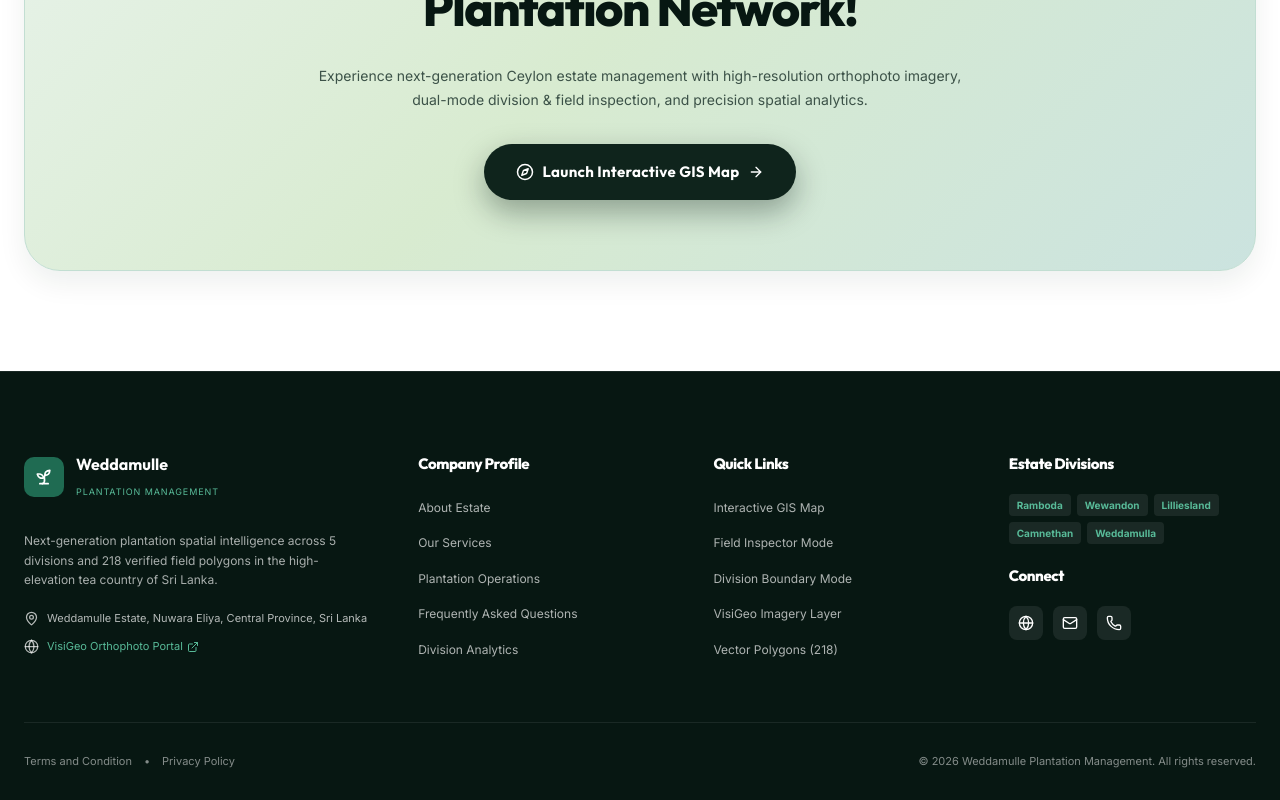
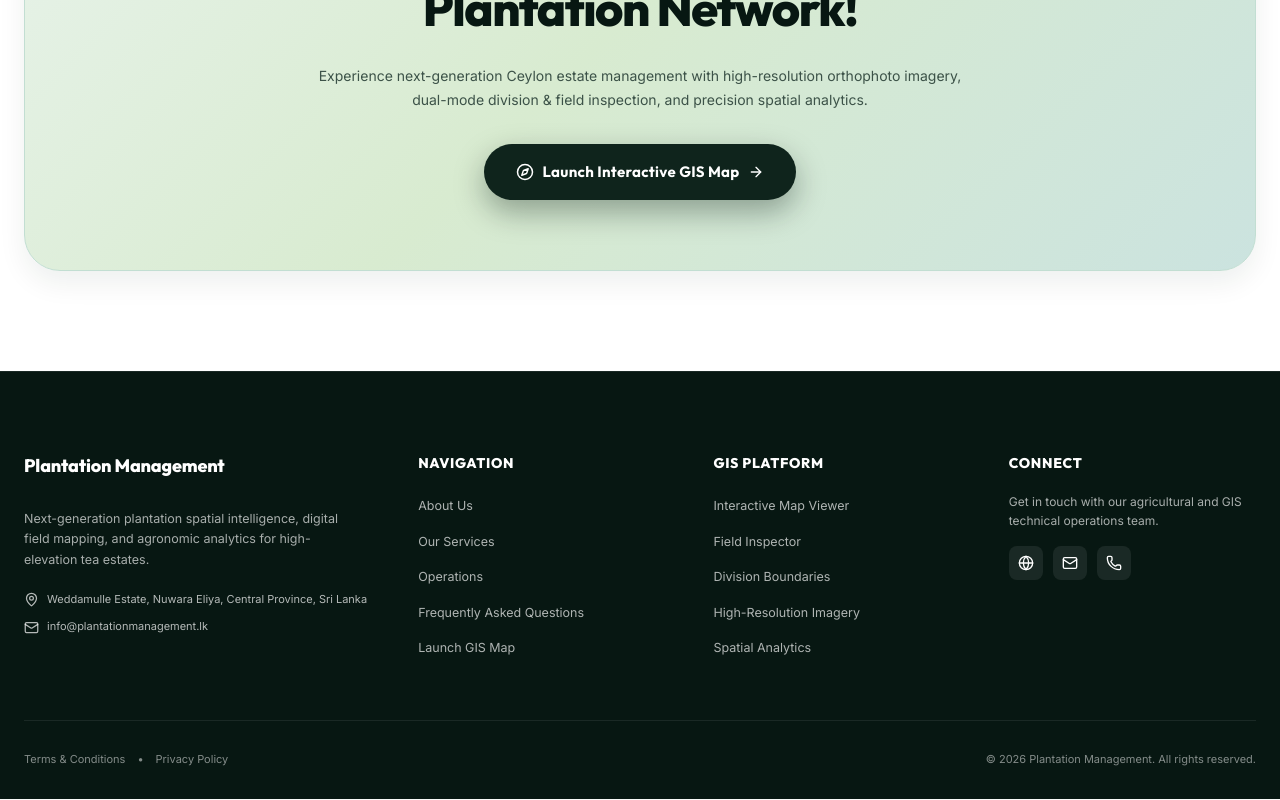
Before and after one commit to SULECO-AGRI/Plantation-management, a React (Vite) app: page / in a window 1280 px wide. Shown: the part 5041-5841 px from the top of the page. Built offline with nearby package versions, Linux system fonts and the light colour scheme.

Commit message:
Update footer: remove VisiGeo link and estate divisions, standardize brand and links

```diff
--- a/src/components/landing/LandingFooter.tsx
+++ b/src/components/landing/LandingFooter.tsx
@@ -1,6 +1,5 @@
-import { ExternalLink, Globe, Mail, MapPin, Phone, Sprout } from 'lucide-react'
+import { Globe, Mail, MapPin, Phone } from 'lucide-react'
 import { Link } from 'react-router-dom'
-import { VISIGEO_ROOT } from '../../data/layers'
 
 export function LandingFooter() {
   return (
@@ -11,16 +10,14 @@ export function LandingFooter() {
           {/* Brand & Address */}
           <div className="footer-col footer-col--brand">
             <Link to="/" className="footer-brand">
-              <span className="footer-brand__icon"><Sprout size={20} /></span>
-              <span>
-                <strong>Weddamulle</strong>
-                <small>Plantation Management</small>
+              <span className="footer-brand__text">
+                <strong>Plantation Management</strong>
               </span>
             </Link>
 
             <p className="footer-desc">
-              Next-generation plantation spatial intelligence across 5 divisions and 218 verified field
-              polygons in the high-elevation tea country of Sri Lanka.
+              Next-generation plantation spatial intelligence, digital field mapping, and agronomic
+              analytics for high-elevation tea estates.
             </p>
 
             <div className="footer-contact-list">
@@ -29,54 +26,46 @@ export function LandingFooter() {
                 <span>Weddamulle Estate, Nuwara Eliya, Central Province, Sri Lanka</span>
               </div>
               <div className="footer-contact-item">
-                <Globe size={15} />
-                <a href={VISIGEO_ROOT} target="_blank" rel="noreferrer">
-                  VisiGeo Orthophoto Portal <ExternalLink size={12} />
-                </a>
+                <Mail size={15} />
+                <span>info@plantationmanagement.lk</span>
               </div>
             </div>
           </div>
 
-          {/* Column 1: Company Profile */}
+          {/* Column 1: Navigation */}
           <div className="footer-col">
-            <h4>Company Profile</h4>
+            <h4>Navigation</h4>
             <ul className="footer-links">
-              <li><a href="#about">About Estate</a></li>
+              <li><a href="#about">About Us</a></li>
               <li><a href="#offerings">Our Services</a></li>
-              <li><a href="#operations">Plantation Operations</a></li>
+              <li><a href="#operations">Operations</a></li>
               <li><a href="#faq">Frequently Asked Questions</a></li>
-              <li><Link to="/map">Division Analytics</Link></li>
+              <li><Link to="/map">Launch GIS Map</Link></li>
             </ul>
           </div>
 
-          {/* Column 2: Quick Links */}
+          {/* Column 2: GIS Platform */}
           <div className="footer-col">
-            <h4>Quick Links</h4>
+            <h4>GIS Platform</h4>
             <ul className="footer-links">
-              <li><Link to="/map">Interactive GIS Map</Link></li>
-              <li><Link to="/map">Field Inspector Mode</Link></li>
-              <li><Link to="/map">Division Boundary Mode</Link></li>
-              <li><Link to="/map">VisiGeo Imagery Layer</Link></li>
-              <li><Link to="/map">Vector Polygons (218)</Link></li>
+              <li><Link to="/map">Interactive Map Viewer</Link></li>
+              <li><Link to="/map">Field Inspector</Link></li>
+              <li><Link to="/map">Division Boundaries</Link></li>
+              <li><Link to="/map">High-Resolution Imagery</Link></li>
+              <li><Link to="/map">Spatial Analytics</Link></li>
             </ul>
           </div>
 
-          {/* Column 3: Follow Us & Divisions */}
+          {/* Column 3: Connect & Contact */}
           <div className="footer-col">
-            <h4>Estate Divisions</h4>
-            <div className="footer-division-tags">
-              <span className="div-tag">Ramboda</span>
-              <span className="div-tag">Wewandon</span>
-              <span className="div-tag">Lilliesland</span>
-              <span className="div-tag">Camnethan</span>
-              <span className="div-tag">Weddamulla</span>
-            </div>
-
-            <h4 style={{ marginTop: '20px' }}>Connect</h4>
+            <h4>Connect</h4>
+            <p className="footer-connect-desc">
+              Get in touch with our agricultural and GIS technical operations team.
+            </p>
             <div className="footer-socials">
-              <a href="#social" className="social-icon" aria-label="Globe Network"><Globe size={16} /></a>
-              <a href="#social" className="social-icon" aria-label="Email Contact"><Mail size={16} /></a>
-              <a href="#social" className="social-icon" aria-label="Phone Contact"><Phone size={16} /></a>
+              <a href="#social" className="social-icon" aria-label="Website Network"><Globe size={16} /></a>
+              <a href="mailto:info@plantationmanagement.lk" className="social-icon" aria-label="Email Contact"><Mail size={16} /></a>
+              <a href="tel:+94522223344" className="social-icon" aria-label="Phone Contact"><Phone size={16} /></a>
             </div>
           </div>
         </div>
@@ -84,12 +73,12 @@ export function LandingFooter() {
         {/* Bottom Copyright & Policy */}
         <div className="footer-bottom">
           <div className="footer-bottom__links">
-            <a href="#terms">Terms and Condition</a>
+            <a href="#terms">Terms &amp; Conditions</a>
             <span>•</span>
             <a href="#privacy">Privacy Policy</a>
           </div>
           <p className="footer-bottom__copy">
-            &copy; 2026 Weddamulle Plantation Management. All rights reserved.
+            &copy; 2026 Plantation Management. All rights reserved.
           </p>
         </div>
       </div>
--- a/src/styles.css
+++ b/src/styles.css
@@ -1229,39 +1229,33 @@ h1, h2, h3, h4, h5 {
   align-items: center;
   gap: 12px;
   margin-bottom: 16px;
-}
-
-.footer-brand__icon {
-  width: 40px;
-  height: 40px;
-  display: grid;
-  place-items: center;
-  border-radius: 10px;
-  background: var(--emerald-600);
-  color: #fff;
-}
-
-.footer-brand span strong {
+  text-decoration: none;
+}
+
+.footer-brand__text strong {
   font-family: var(--font-heading);
-  font-size: 16px;
+  font-size: 18px;
+  font-weight: 800;
   color: #fff;
   display: block;
-}
-.footer-brand span small {
-  font-size: 9px;
-  color: var(--emerald-400);
-  text-transform: uppercase;
-  letter-spacing: 0.1em;
+  letter-spacing: -0.01em;
 }
 
 .footer-desc {
-  font-size: 12px;
+  font-size: 12.5px;
   line-height: 1.65;
   color: rgba(255, 255, 255, 0.65);
   margin-bottom: 20px;
   max-width: 320px;
 }
 
+.footer-connect-desc {
+  font-size: 12px;
+  line-height: 1.6;
+  color: rgba(255, 255, 255, 0.65);
+  margin: 0 0 16px;
+}
+
 .footer-contact-list {
   display: flex;
   flex-direction: column;
@@ -1283,9 +1277,12 @@ h1, h2, h3, h4, h5 {
 }
 
 .footer-col h4 {
-  font-size: 15px;
+  font-size: 14px;
+  font-weight: 800;
   color: #fff;
   margin-bottom: 18px;
+  text-transform: uppercase;
+  letter-spacing: 0.05em;
 }
 
 .footer-links {
@@ -1298,26 +1295,12 @@ h1, h2, h3, h4, h5 {
 }
 
 .footer-links a {
-  font-size: 12px;
+  font-size: 12.5px;
   color: rgba(255, 255, 255, 0.68);
   transition: color 0.2s ease;
+  text-decoration: none;
 }
 .footer-links a:hover {
-  color: var(--emerald-400);
-}
-
-.footer-division-tags {
-  display: flex;
-  flex-wrap: wrap;
-  gap: 6px;
-}
-
-.div-tag {
-  font-size: 10px;
-  font-weight: 700;
-  padding: 3px 8px;
-  border-radius: 4px;
-  background: rgba(255, 255, 255, 0.08);
   color: var(--emerald-400);
 }
 
```
